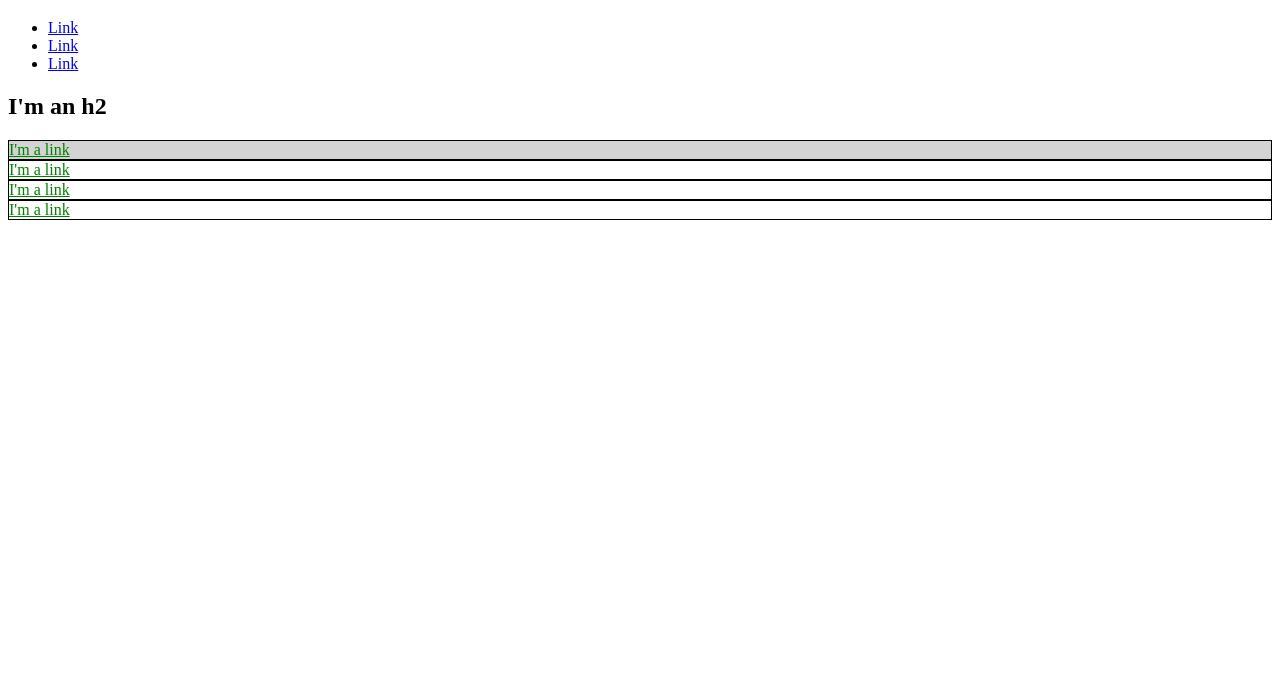
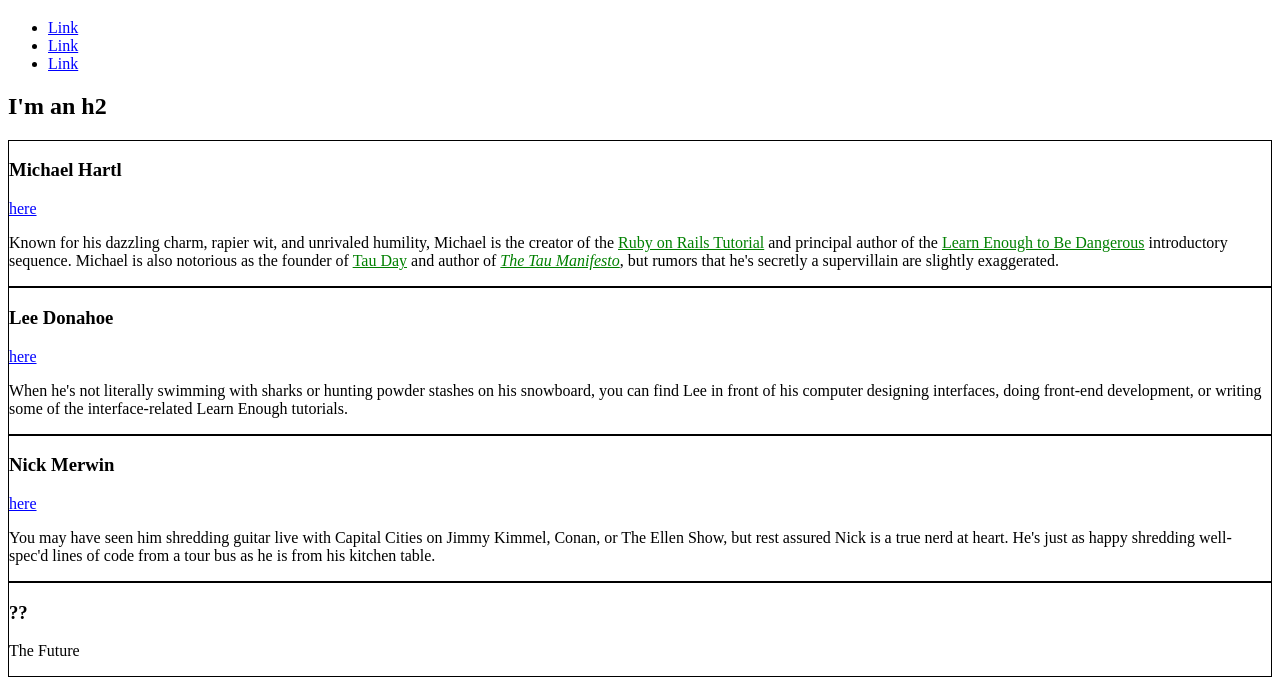
Before and after one commit to bennydanton/bennydanton.github.io, a plain HTML site: page index.html in a window 1280 px wide. Shown: the part 61-756 px from the top of the page. Drawn offline with Linux system fonts and the light colour scheme.

Commit message:
Add content and organize styles

```diff
--- a/index.html
+++ b/index.html
@@ -4,20 +4,22 @@
     <title>Test Page: Don't Panic</title>
     <meta charset="utf-8">
     <style>
+    /* GLOBAL STYLES*/
       a {
-        style="color: red;
+        color: blue;
       }
-
-
-    #exec-bio {
-        background-color: lightgray;
+      /*SOCIAL STYLES */
+      .social-link {
+        color: blue;
       }
+      /* BIO STYLES */
       .bio-box{
         border: 1px solid black;
       }
-    .bio-box a {
+      .bio-copy a {
         color: green;
       }
+
   </style>
   </head>
   <body>
@@ -34,17 +36,54 @@
       </li>
     </ul>
     <h2>I'm an h2</h2>
-    <div id="exec-bio" class="bio-box">
-      <a href="https://example.com/">I'm a link</a>
+    <div class="bio-box">
+      <h3>Michael Hartl</h3>
+      <a href="https://twitter.com/mhartl" class="social-link">here</a>
+      <div class="bio-copy">
+        <p>
+          Known for his dazzling charm, rapier wit, and unrivaled humility,
+          Michael is the creator of the
+          <a href="https://www.railstutorial.org/">Ruby on Rails
+          Tutorial</a> and principal author of the
+          <a href="https://learnenough.com/">
+          Learn Enough to Be Dangerous</a> introductory sequence. Michael
+          is also notorious as the founder of
+          <a href="http://tauday.com/">Tau Day</a> and author of
+          <a href="http://tauday.com/tau-manifesto"><em>The Tau
+          Manifesto</em></a>, but rumors that he's secretly a supervillain
+          are slightly exaggerated.
+        </p>
+      </div>
     </div>
     <div class="bio-box">
-      <a href="https://example.com/">I'm a link</a>
+      <h3>Lee Donahoe</h3>
+      <a href="https://twitter.com/leedonahoe" class="social-link">here</a>
+      <div class="bio-copy">
+        <p>
+          When he's not literally swimming with sharks or hunting powder stashes on
+          his snowboard, you can find Lee in front of his computer designing
+          interfaces, doing front-end development, or writing some of the
+          interface-related Learn Enough tutorials.
+        </p>
+      </div>
    </div>
     <div class="bio-box">
-      <a href="https://example.com/">I'm a link</a>
+      <h3>Nick Merwin</h3>
+      <a href="https://twitter.com/nickmerwin" class="social-link">here</a>
+      <div class="bio-copy">
+        <p>
+          You may have seen him shredding guitar live with Capital Cities on Jimmy
+          Kimmel, Conan, or The Ellen Show, but rest assured Nick is a true nerd at
+          heart. He's just as happy shredding well-spec'd lines of code from a tour
+          bus as he is from his kitchen table.
+        </p>
+      </div>
     </div>
     <div class="bio-box">
-      <a href="https://example.com/">I'm a link</a>
+      <h3>??</h3>
+      <p>
+        The Future
+      </p>
     </div>
   </body>
 </html>
```
Lines whose indentation alone changed are shown as unchanged.
